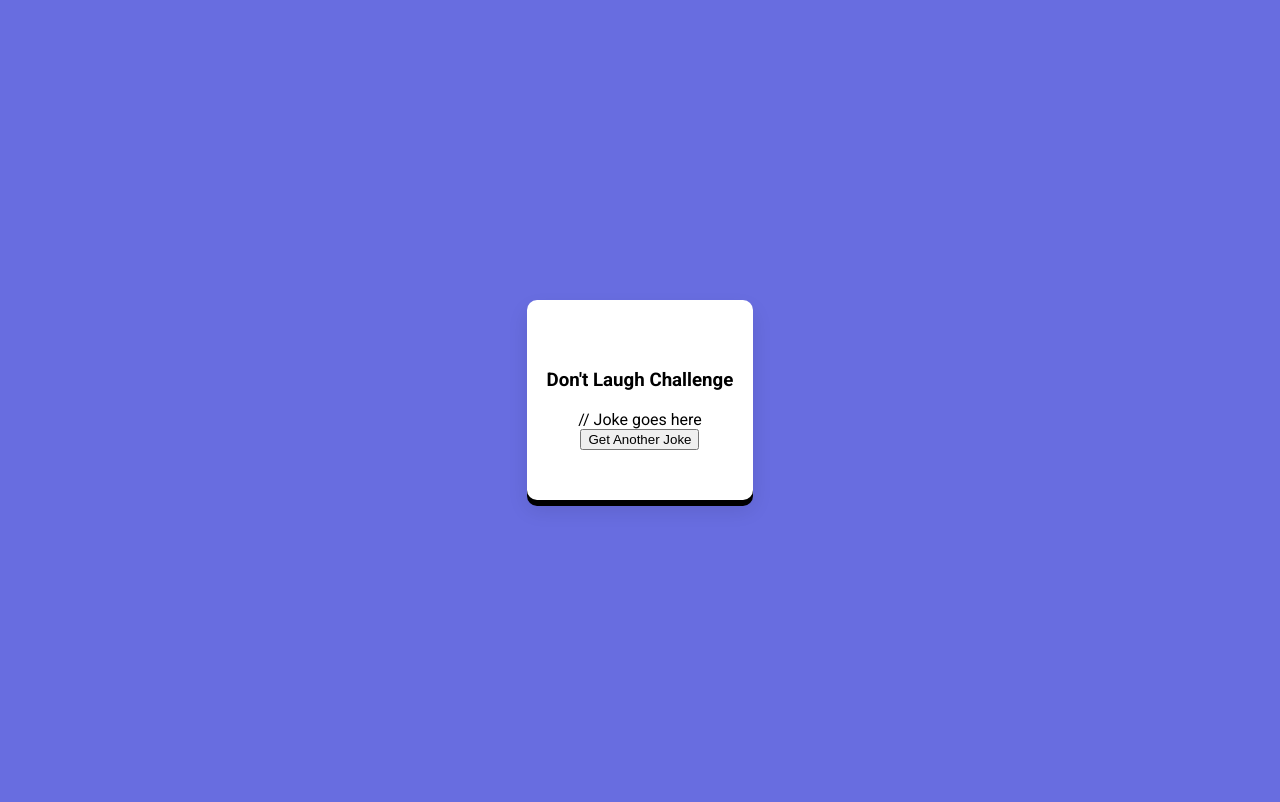
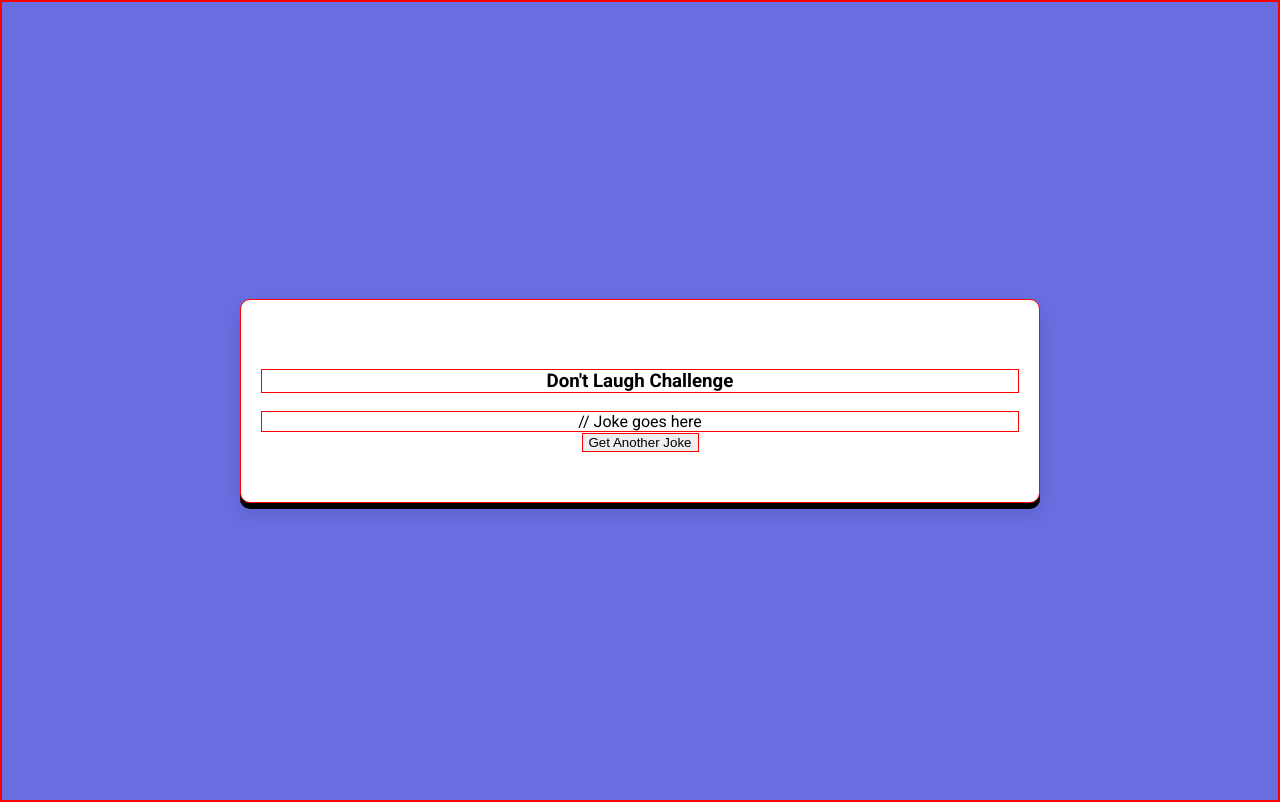
Before and after one commit to elementtest/50_projects, a plain HTML site: page 11-jokes/index.html in a window 1280 px wide. Drawn offline with Linux system fonts and the light colour scheme.

Commit message:
css comments

```diff
--- a/11-jokes/style.css
+++ b/11-jokes/style.css
@@ -2,6 +2,7 @@
 
 * {
   box-sizing: border-box;
+  border: 1px solid red;
 }
 
 body {
@@ -24,5 +25,7 @@ body {
   padding: 50px 20px;
   text-align: center;
   max-width: 100%;
+  /* makes it o that the box will always stay on the screen instead of going off the screen when re adjusting the size of the window basically gives it flexibility with the window instead of stubbornly holding onto its width and being portrayed OUTSIDE the window think google results for wikipedia page... those are off the window soo they did not code max-width: 100%*/
+  width: 800px;
   /* remember that max width can change the value if you vary the size of the element and that width cannot */
 }
```
